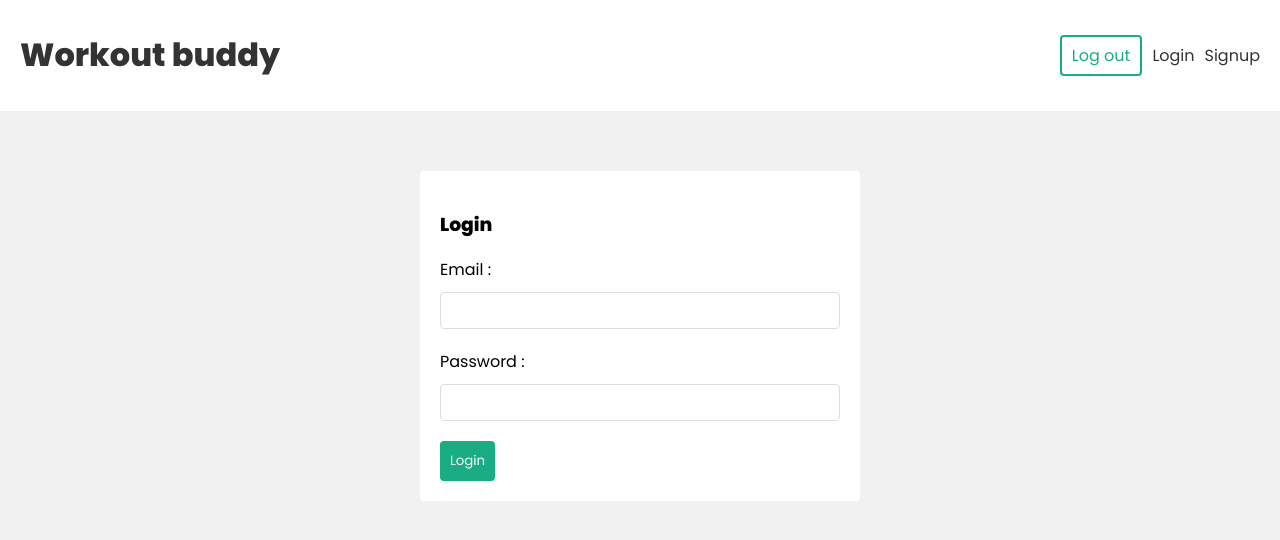
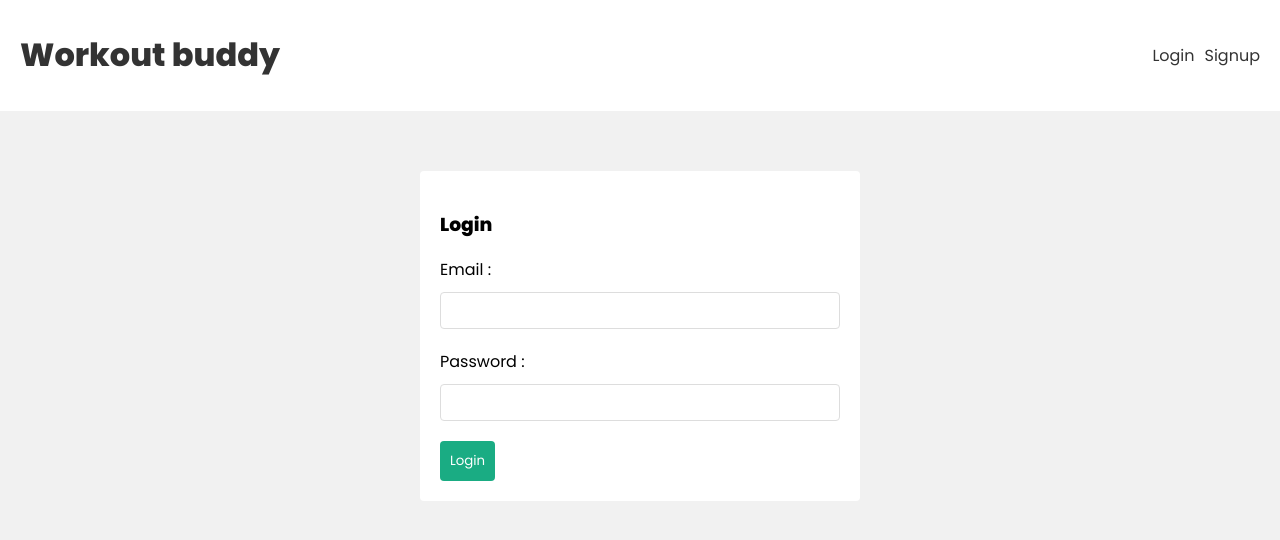
Before and after one commit to mshevaatallah/workout-app, a React (Create React App) app: page /login in a window 1280 px wide. Shown: the top 540 px of the page. Built offline with nearby package versions, Linux system fonts and the light colour scheme.

Commit message:
add token status

```diff
--- a/src/component/Navbar.jsx
+++ b/src/component/Navbar.jsx
@@ -1,8 +1,10 @@
 import React from "react";
 import { Link } from "react-router-dom";
+import { useAuthContext } from "../hooks/useAuthContext";
 import { useLogout } from "../hooks/useLogout";
 function Navbar() {
   const { logout } = useLogout();
+  const { user } = useAuthContext();
   const handleClick = () => {
     logout();
   };
@@ -13,13 +15,18 @@
           <h1>Workout buddy</h1>
         </Link>
         <nav>
+          {user && (
             <div>
+              <span>{user.email}</span>
               <button onClick={handleClick}>Log out</button>
             </div>
+          )}{" "}
+          {!user && (
             <div>
               <Link to="/login">Login</Link>
               <Link to="/signup">Signup</Link>
             </div>
+          )}
         </nav>
       </div>
     </header>
--- a/src/context/AuthContext.js
+++ b/src/context/AuthContext.js
@@ -1,4 +1,4 @@
-import { createContext, useReducer } from "react";
+import { createContext, useReducer, useEffect } from "react";
 
 export const AuthContext = createContext();
 
@@ -15,6 +15,12 @@
 
 export const AuthContextProvider = ({ children }) => {
   const [state, dispatch] = useReducer(authReducer, { user: null });
+  useEffect(() => {
+    const user = JSON.parse(localStorage.getItem("user"));
+    if (user) {
+      dispatch({ type: "LOGIN", payload: user });
+    }
+  }, []);
   console.log("AuthContext state :", state);
 
   return (
```
Lines whose indentation alone changed are shown as unchanged.
